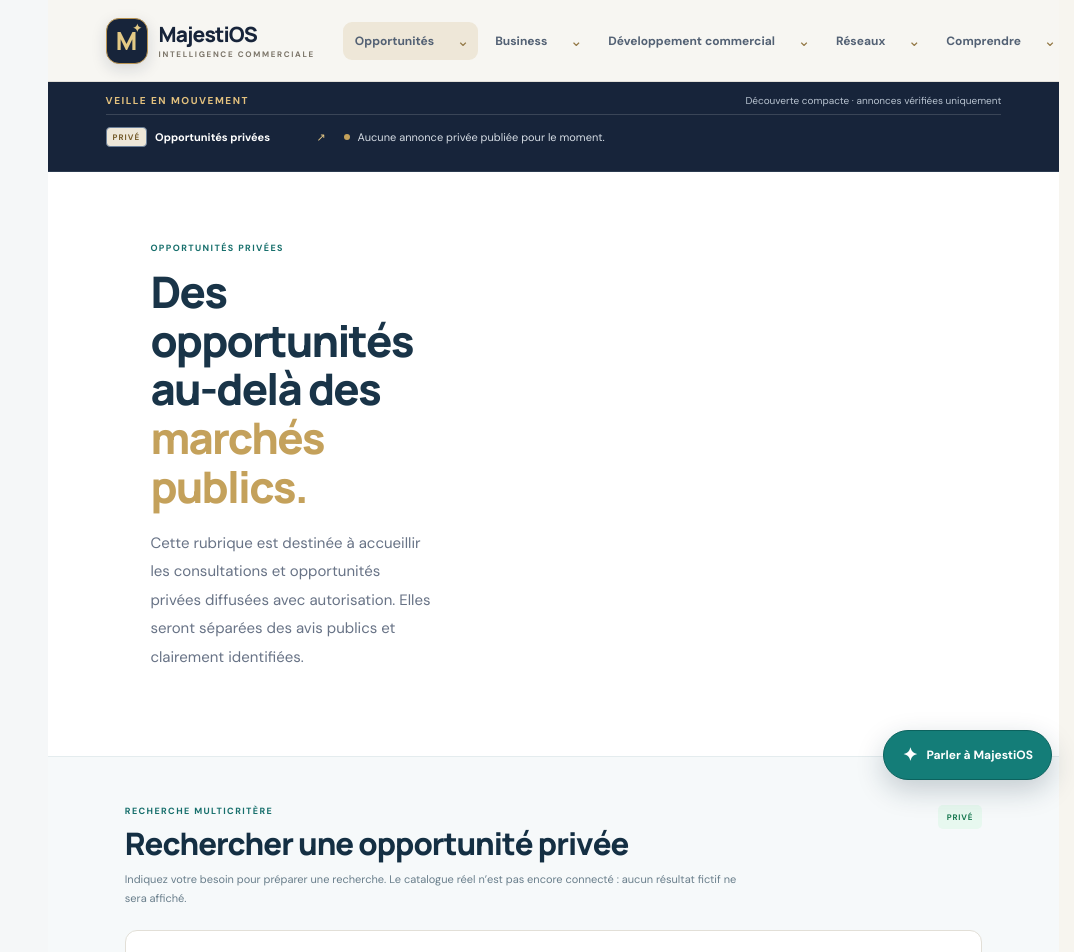
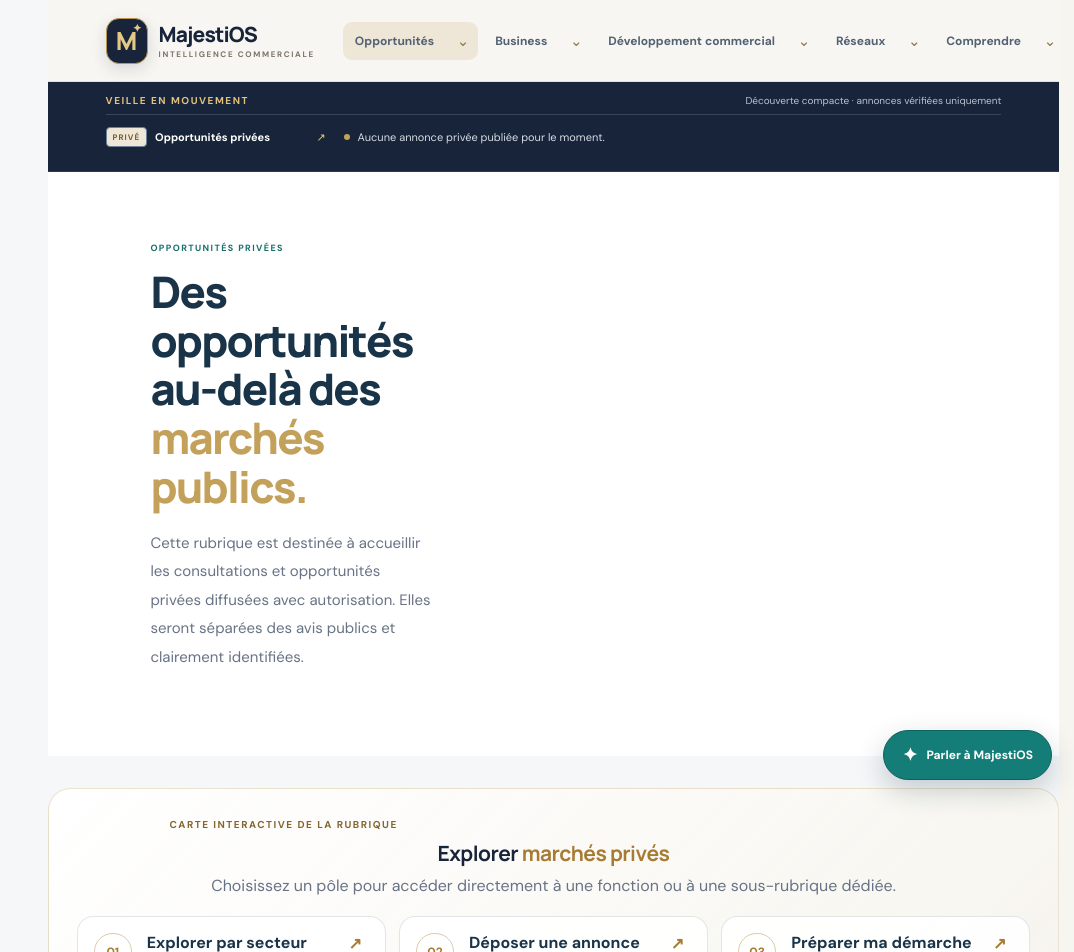
Before and after one commit to Chexpeer/Majestios, a Next.js app: page /opportunites/marches-prives in a window 1280 px wide. Shown: the top 952 px of the page, without its empty margins (206-1280 px from the left). Built offline with nearby package versions, Linux system fonts and the light colour scheme.

Commit message:
feat: ajouter la carte interactive aux marchés privés

```diff
--- a/src/components/private-tenders-search.tsx
+++ b/src/components/private-tenders-search.tsx
@@ -5,6 +5,7 @@ import Link from "next/link";
 import PublicHeader from "@/components/public-header";
 import AnnouncementTicker from "@/components/announcement-ticker";
 import ResourceCards from "@/components/resource-cards";
+import SectionInteractiveMap from "@/components/section-interactive-map";
 
 export default function PrivateTendersSearch() {
   const [searchTerm, setSearchTerm] = useState("");
@@ -19,6 +20,7 @@ export default function PrivateTendersSearch() {
     <PublicHeader />
     <AnnouncementTicker flow="private" />
     <section className="how-section concept-hero"><div><span className="section-label">OPPORTUNITÉS PRIVÉES</span><h1>Des opportunités au-delà des <em>marchés publics.</em></h1><p>Cette rubrique est destinée à accueillir les consultations et opportunités privées diffusées avec autorisation. Elles seront séparées des avis publics et clairement identifiées.</p></div></section>
+    <SectionInteractiveMap title="Marchés privés" items={[{label:"Explorer par secteur",href:"/opportunites/marches-prives/secteur",description:"Organiser les opportunités par domaine d’activité."},{label:"Déposer une annonce",href:"/opportunites/marches-prives/deposer",description:"Préparer une annonce à soumettre à modération."},{label:"Préparer ma démarche",href:"/creer-espace?intention=opportunite&source=opportunites-privees",description:"Créer un point de départ pour être accompagné."}]} />
     <section className="private-ticker-page">
       {searchTerm && <div className="empty-results no-results-opportunity" role="status"><span className="no-results-kicker">VOTRE RECHERCHE</span><h3>Vous recherchez : « {searchTerm} »</h3><p>Le catalogue d’opportunités privées n’est pas encore connecté. Vous pouvez consulter les autres rubriques ou préparer la publication gratuite de votre propre besoin.</p><div className="no-results-actions"><Link className="no-results-action" href="/opportunites/marches-publics">Marchés publics</Link><Link className="no-results-action" href="/opportunites/emploi">Emploi & missions</Link><Link className="no-results-action no-results-action-create" href="/opportunites/marches-prives/deposer">Préparer une publication gratuite ↗</Link></div></div>}
       <div className="private-heading"><div><span className="section-label">RECHERCHE MULTICRITÈRE</span><h2>Rechercher une opportunité privée</h2><p>Indiquez votre besoin pour préparer une recherche. Le catalogue réel n’est pas encore connecté : aucun résultat fictif ne sera affiché.</p></div><span className="private-label">PRIVÉ</span></div>
```
